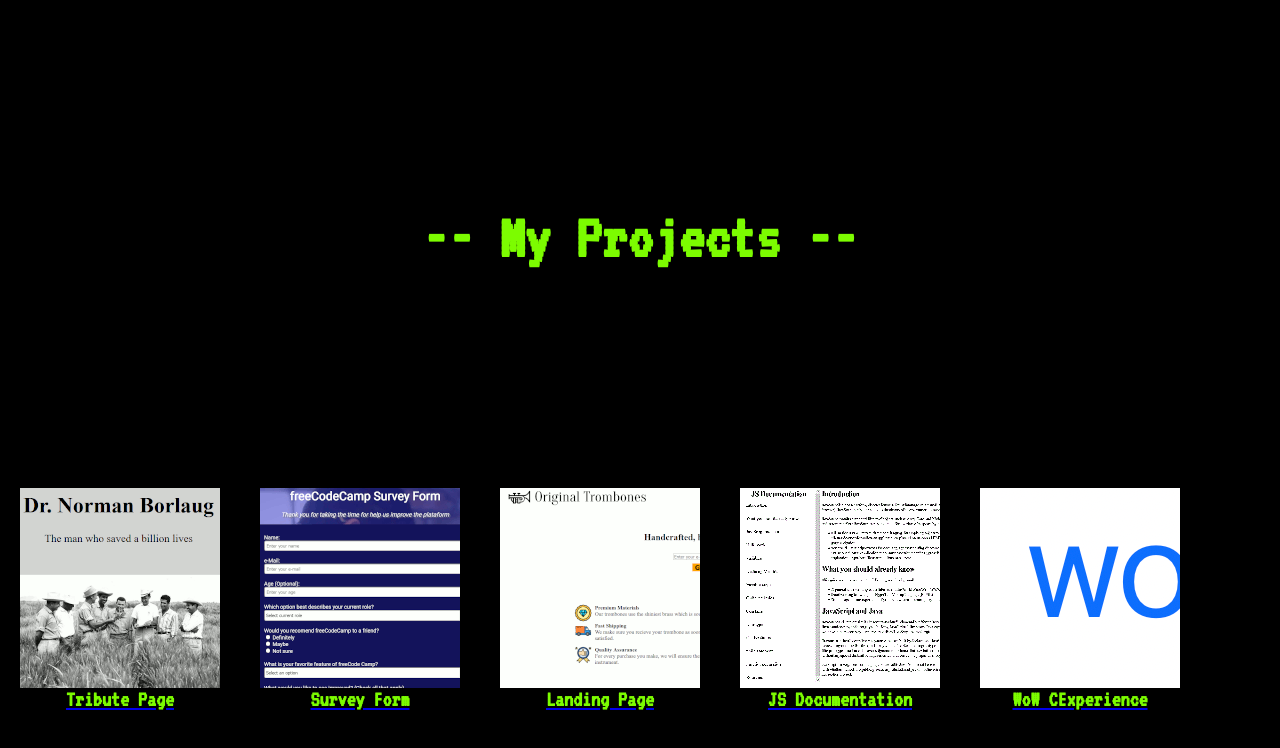
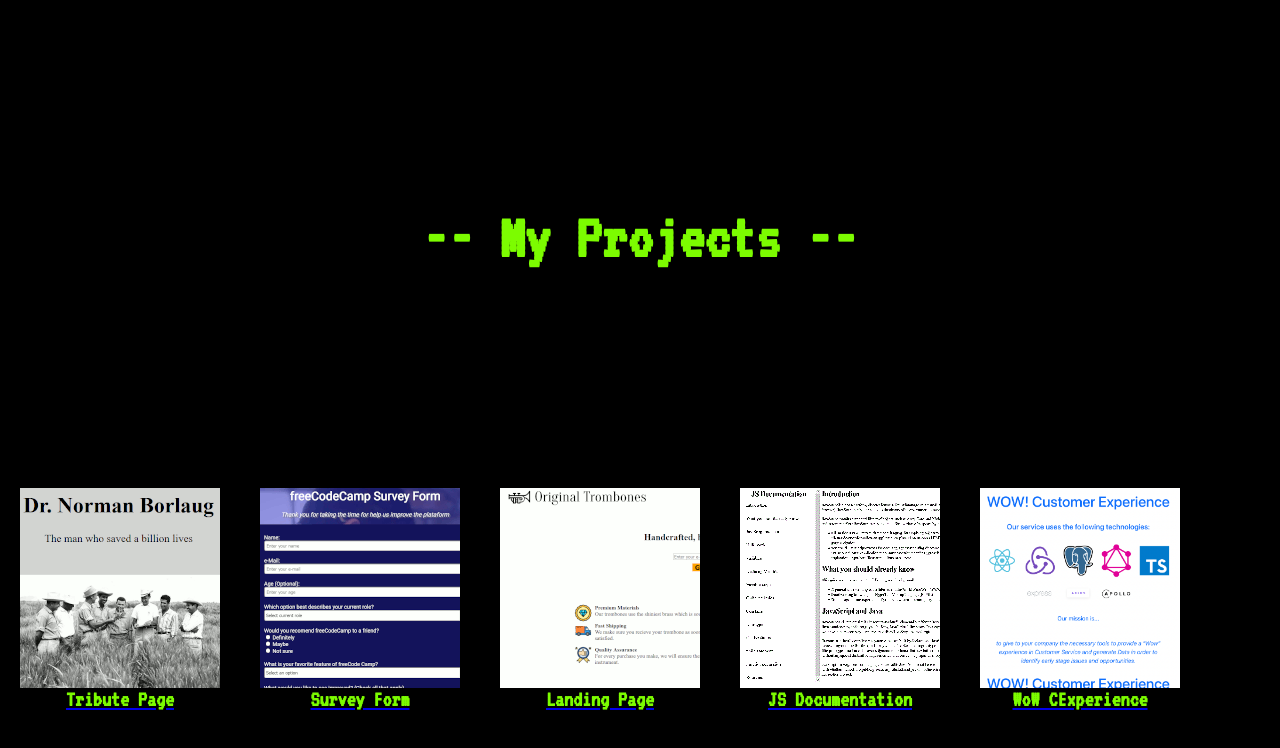
Before and after one commit to rudolffonseca/freecodecamp, a plain HTML site: page personal-portifolio/personal-portifolio.html in a window 1280 px wide. Shown: the part 822-1570 px from the top of the page. Drawn offline with Linux system fonts and the light colour scheme.

Commit message:
Update personal-portifolio.html

```diff
--- a/personal-portifolio/personal-portifolio.html
+++ b/personal-portifolio/personal-portifolio.html
@@ -50,7 +50,7 @@
             </a>
 
             <a href="http://google.com" target="_blank">
-                <div class="project-title project-box" style="background-image: url(wow_project.png);">
+                <div class="project-title project-box" style="background-image: url(wow_project.png); background-size: contain;">
                     <h2 class="project-link">WoW CExperience</h2>
                 </div>
             </a>
```
